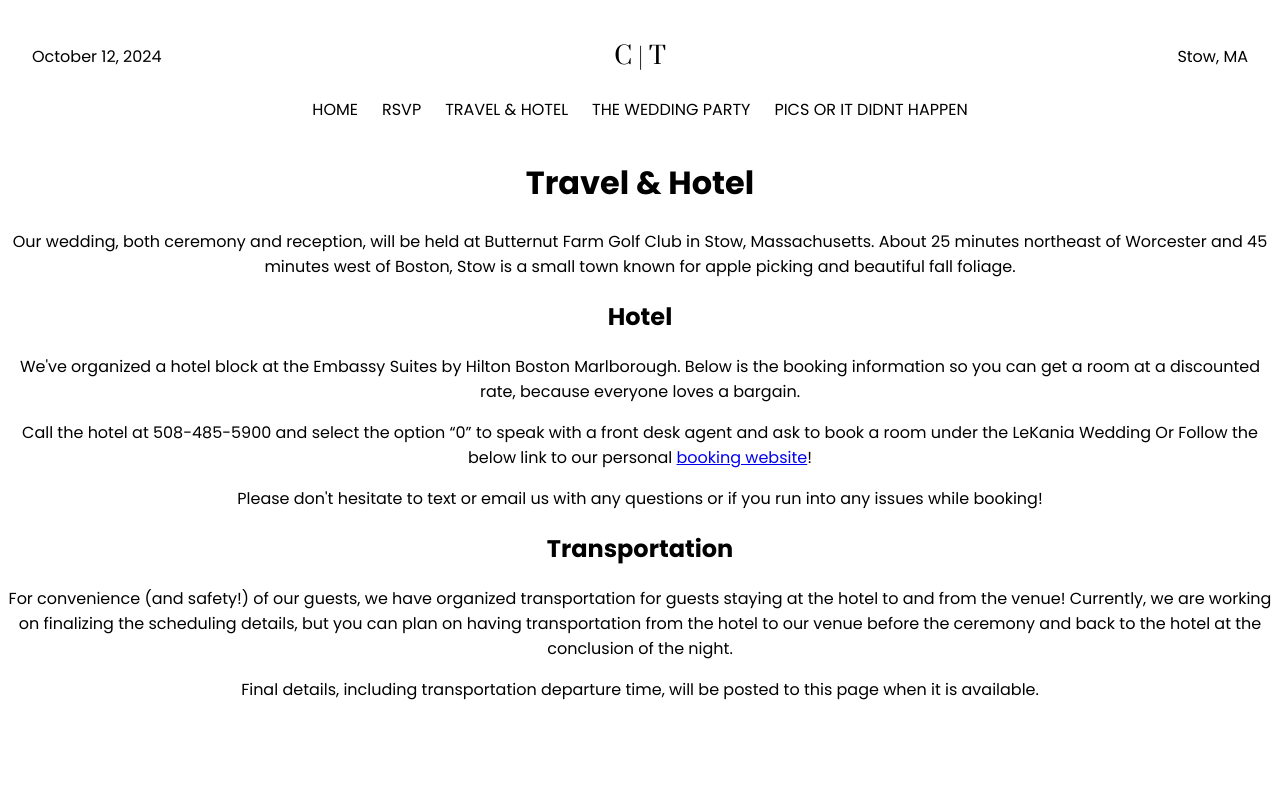
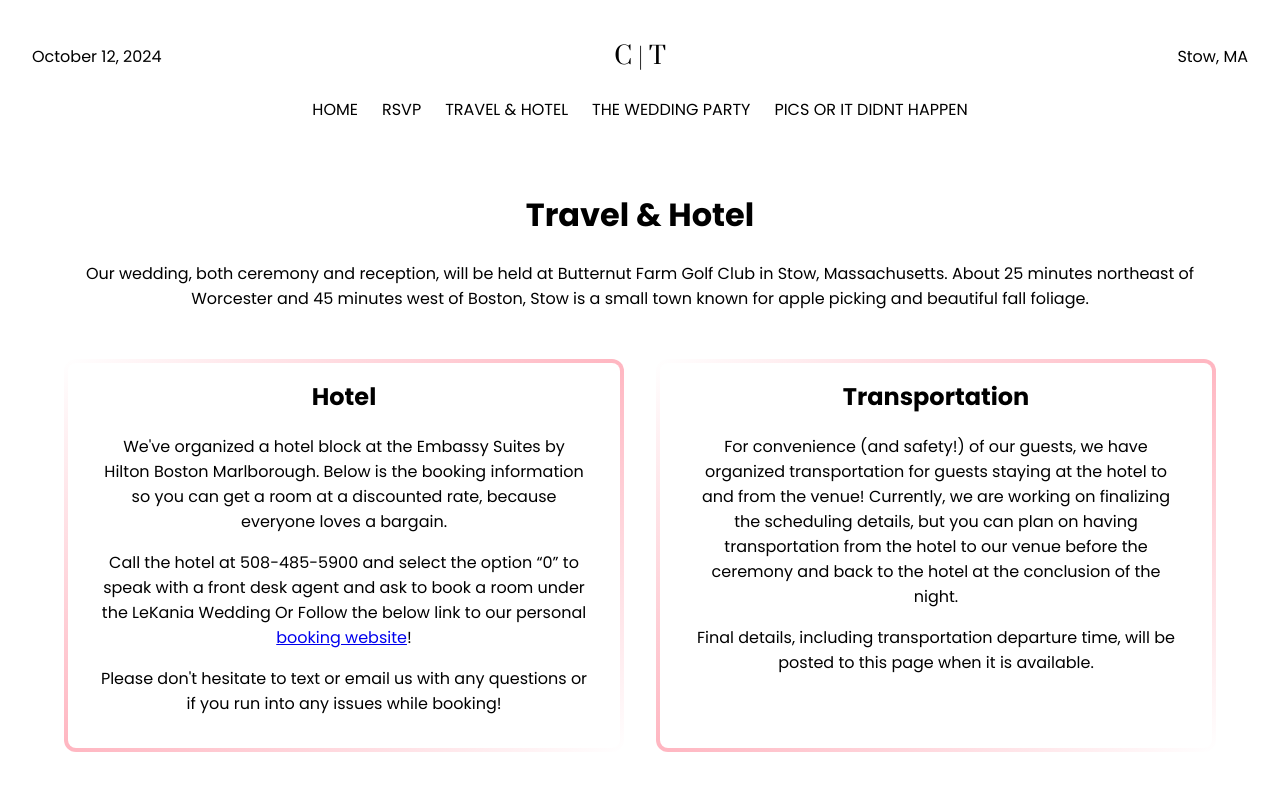
Before and after one commit to APJohns/cltk-wedding, a SvelteKit app: page /travel-and-hotel in a window 1280 px wide. Shown: the top 790 px of the page. Built offline with nearby package versions, Linux system fonts and the light colour scheme.

Commit message:
add travel and hotel page

```diff
--- a/src/routes/+layout.svelte
+++ b/src/routes/+layout.svelte
@@ -101,7 +101,7 @@
 		text-transform: uppercase;
 
 		&:hover {
-			color: var(--dress-red);
+			color: var(--maroon);
 		}
 	}
 
--- a/src/routes/styles.css
+++ b/src/routes/styles.css
@@ -7,6 +7,14 @@
   --padding-h: 2rem;
   --font-body: 'Poppins', sans-serif;
   --font-headings: 'Prata';
+
+  --maroon: #800000;
+  --gold: #FFD700;
+  --tan: #D2B48C;
+  --champagne: #F0EAD6;
+  --blush: #F4CCCC;
+  --pink: #FFB6C1;
+  --navy: #000080;
 }
 
 body {
--- a/src/routes/travel-and-hotel/+page.svelte
+++ b/src/routes/travel-and-hotel/+page.svelte
@@ -1,35 +1,79 @@
+<div class="page-body">
+	<div class="overview">
 		<h1>Travel &amp; Hotel</h1>
 		<p>
 			Our wedding, both ceremony and reception, will be held at Butternut Farm Golf Club in Stow,
-	Massachusetts. About 25 minutes northeast of Worcester and 45 minutes west of Boston, Stow is a
-	small town known for apple picking and beautiful fall foliage.
+			Massachusetts. About 25 minutes northeast of Worcester and 45 minutes west of Boston, Stow is
+			a small town known for apple picking and beautiful fall foliage.
 		</p>
+	</div>
 
+	<div class="gradient-border">
+		<div class="card hotel">
 			<h2>Hotel</h2>
 			<p>
-	We've organized a hotel block at the Embassy Suites by Hilton Boston Marlborough. Below is the
-	booking information so you can get a room at a discounted rate, because everyone loves a bargain.
+				We've organized a hotel block at the Embassy Suites by Hilton Boston Marlborough. Below is
+				the booking information so you can get a room at a discounted rate, because everyone loves a
+				bargain.
 			</p>
 			<p>
-	Call the hotel at 508-485-5900 and select the option “0” to speak with a front desk agent and ask
-	to book a room under the LeKania Wedding Or Follow the below link to our personal <a
+				Call the hotel at 508-485-5900 and select the option “0” to speak with a front desk agent
+				and ask to book a room under the LeKania Wedding Or Follow the below link to our personal <a
 					href="https://www.hilton.com/en/attend-my-event/bosmaes-906-a1b8c773-d681-41f4-93ce-4bac4637ae23/"
 					>booking website</a
 				>!
 			</p>
 			<p>
-	Please don't hesitate to text or email us with any questions or if you run into any issues while
-	booking!
+				Please don't hesitate to text or email us with any questions or if you run into any issues
+				while booking!
 			</p>
+		</div>
+	</div>
 
+	<div class="gradient-border">
+		<div class="card transportation">
 			<h2>Transportation</h2>
 			<p>
-	For convenience (and safety!) of our guests, we have organized transportation for guests staying
-	at the hotel to and from the venue! Currently, we are working on finalizing the scheduling
-	details, but you can plan on having transportation from the hotel to our venue before the ceremony
-	and back to the hotel at the conclusion of the night.
+				For convenience (and safety!) of our guests, we have organized transportation for guests
+				staying at the hotel to and from the venue! Currently, we are working on finalizing the
+				scheduling details, but you can plan on having transportation from the hotel to our venue
+				before the ceremony and back to the hotel at the conclusion of the night.
 			</p>
 			<p>
-	Final details, including transportation departure time, will be posted to this page when it is
-	available.
+				Final details, including transportation departure time, will be posted to this page when it
+				is available.
 			</p>
+		</div>
+	</div>
+</div>
+
+<style>
+	.page-body {
+		display: grid;
+		grid-template-columns: 1fr 1fr;
+		gap: 2rem;
+		padding: 2rem 4rem;
+		/* text-align: left; */
+	}
+
+	.overview {
+		grid-column: span 2;
+	}
+
+	.gradient-border {
+		display: flex;
+		padding: 4px;
+		border-radius: 12px;
+		background: linear-gradient(to top left, white, var(--pink), white);
+	}
+
+	.card {
+		border-radius: 8px;
+		padding: 1rem 2rem;
+		background: white;
+
+		& h2 {
+			margin-top: 0;
+		}
+	}
+</style>
```
Lines whose indentation alone changed are shown as unchanged.
